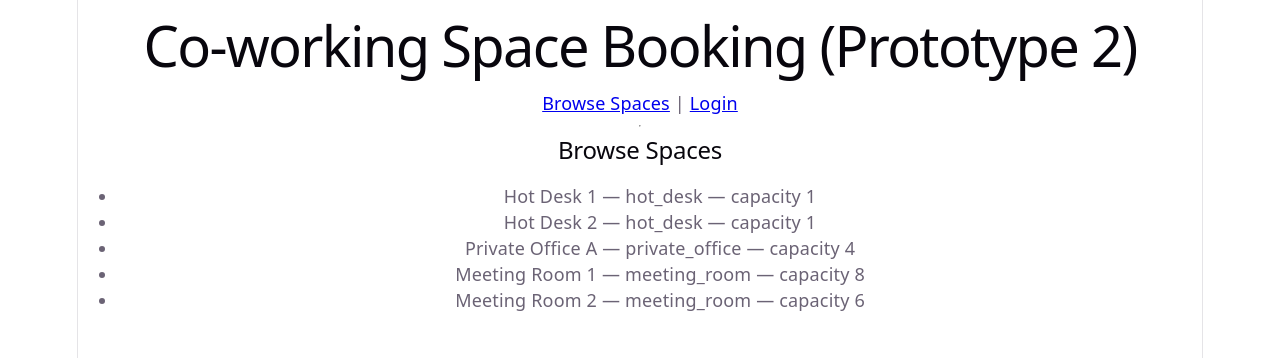
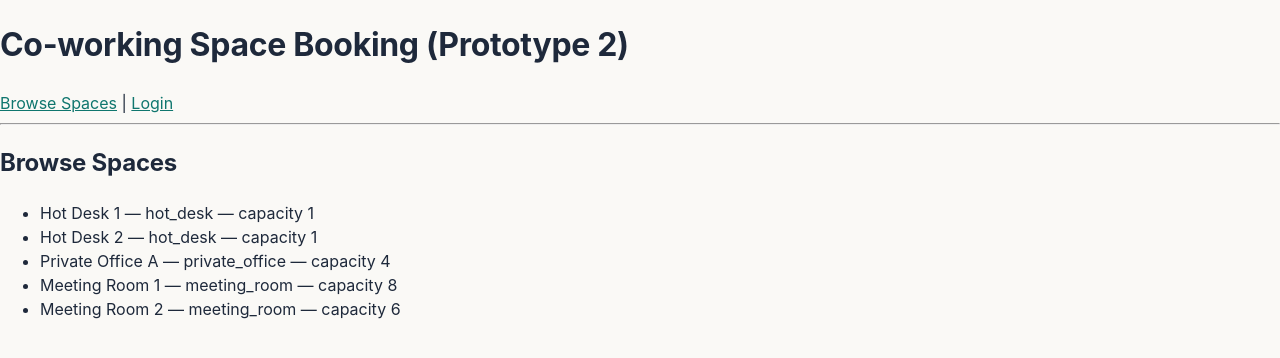
Before and after one commit to bluesand019/Co-working-space-booking-app, a React (Vite) app: page / in a window 1280 px wide. Shown: the top 358 px of the page. Built offline with nearby package versions, Linux system fonts and the light colour scheme.

Commit message:
Updated global styling

```diff
--- a/src/index.css
+++ b/src/index.css
@@ -1,111 +1,56 @@
 :root {
-  --text: #6b6375;
-  --text-h: #08060d;
-  --bg: #fff;
-  --border: #e5e4e7;
-  --code-bg: #f4f3ec;
-  --accent: #aa3bff;
-  --accent-bg: rgba(170, 59, 255, 0.1);
-  --accent-border: rgba(170, 59, 255, 0.5);
-  --social-bg: rgba(244, 243, 236, 0.5);
-  --shadow:
-    rgba(0, 0, 0, 0.1) 0 10px 15px -3px, rgba(0, 0, 0, 0.05) 0 4px 6px -2px;
-
-  --sans: system-ui, 'Segoe UI', Roboto, sans-serif;
-  --heading: system-ui, 'Segoe UI', Roboto, sans-serif;
-  --mono: ui-monospace, Consolas, monospace;
-
-  font: 18px/145% var(--sans);
-  letter-spacing: 0.18px;
-  color-scheme: light dark;
-  color: var(--text);
-  background: var(--bg);
-  font-synthesis: none;
-  text-rendering: optimizeLegibility;
-  -webkit-font-smoothing: antialiased;
-  -moz-osx-font-smoothing: grayscale;
-
-  @media (max-width: 1024px) {
-    font-size: 16px;
-  }
+  --bg: #FAF9F6;
+  --surface: #FFFFFF;
+  --ink: #1E293B;
+  --ink-light: #64748B;
+  --border: #E2E8F0;
+  --primary: #0F766E;
+  --primary-dark: #0B5D57;
+  --primary-light: #CCFBF1;
+  --danger: #DC2626;
+  --danger-light: #FEE2E2;
+  --warn: #D97706;
+  --warn-light: #FEF3C7;
+  --radius: 8px;
+  --shadow: 0 1px 3px rgba(30, 41, 59, 0.08), 0 1px 2px rgba(30, 41, 59, 0.06);
 }
 
-@media (prefers-color-scheme: dark) {
-  :root {
-    --text: #9ca3af;
-    --text-h: #f3f4f6;
-    --bg: #16171d;
-    --border: #2e303a;
-    --code-bg: #1f2028;
-    --accent: #c084fc;
-    --accent-bg: rgba(192, 132, 252, 0.15);
-    --accent-border: rgba(192, 132, 252, 0.5);
-    --social-bg: rgba(47, 48, 58, 0.5);
-    --shadow:
-      rgba(0, 0, 0, 0.4) 0 10px 15px -3px, rgba(0, 0, 0, 0.25) 0 4px 6px -2px;
-  }
-
-  #social .button-icon {
-    filter: invert(1) brightness(2);
-  }
+* {
+  box-sizing: border-box;
 }
 
 body {
+  font-family: -apple-system, "Segoe UI", Roboto, Inter, sans-serif;
   margin: 0;
+  background: var(--bg);
+  color: var(--ink);
+  line-height: 1.5;
 }
 
-#root {
-  width: 1126px;
-  max-width: 100%;
-  margin: 0 auto;
-  text-align: center;
-  border-inline: 1px solid var(--border);
-  min-height: 100svh;
-  display: flex;
-  flex-direction: column;
-  box-sizing: border-box;
+h1, h2, h3 {
+  font-weight: 700;
+  letter-spacing: -0.01em;
 }
 
-h1,
-h2 {
-  font-family: var(--heading);
-  font-weight: 500;
-  color: var(--text-h);
+a {
+  color: var(--primary);
 }
 
-h1 {
-  font-size: 56px;
-  letter-spacing: -1.68px;
-  margin: 32px 0;
-  @media (max-width: 1024px) {
-    font-size: 36px;
-    margin: 20px 0;
-  }
-}
-h2 {
-  font-size: 24px;
-  line-height: 118%;
-  letter-spacing: -0.24px;
-  margin: 0 0 8px;
-  @media (max-width: 1024px) {
-    font-size: 20px;
-  }
-}
-p {
-  margin: 0;
+button {
+  font-family: inherit;
+  cursor: pointer;
 }
 
-code,
-.counter {
-  font-family: var(--mono);
-  display: inline-flex;
-  border-radius: 4px;
-  color: var(--text-h);
+table {
+  border-collapse: collapse;
+  width: 100%;
 }
 
-code {
-  font-size: 15px;
-  line-height: 135%;
-  padding: 4px 8px;
-  background: var(--code-bg);
+input, select {
+  font-family: inherit;
 }
+
+:focus-visible {
+  outline: 2px solid var(--primary);
+  outline-offset: 2px;
+}
```
